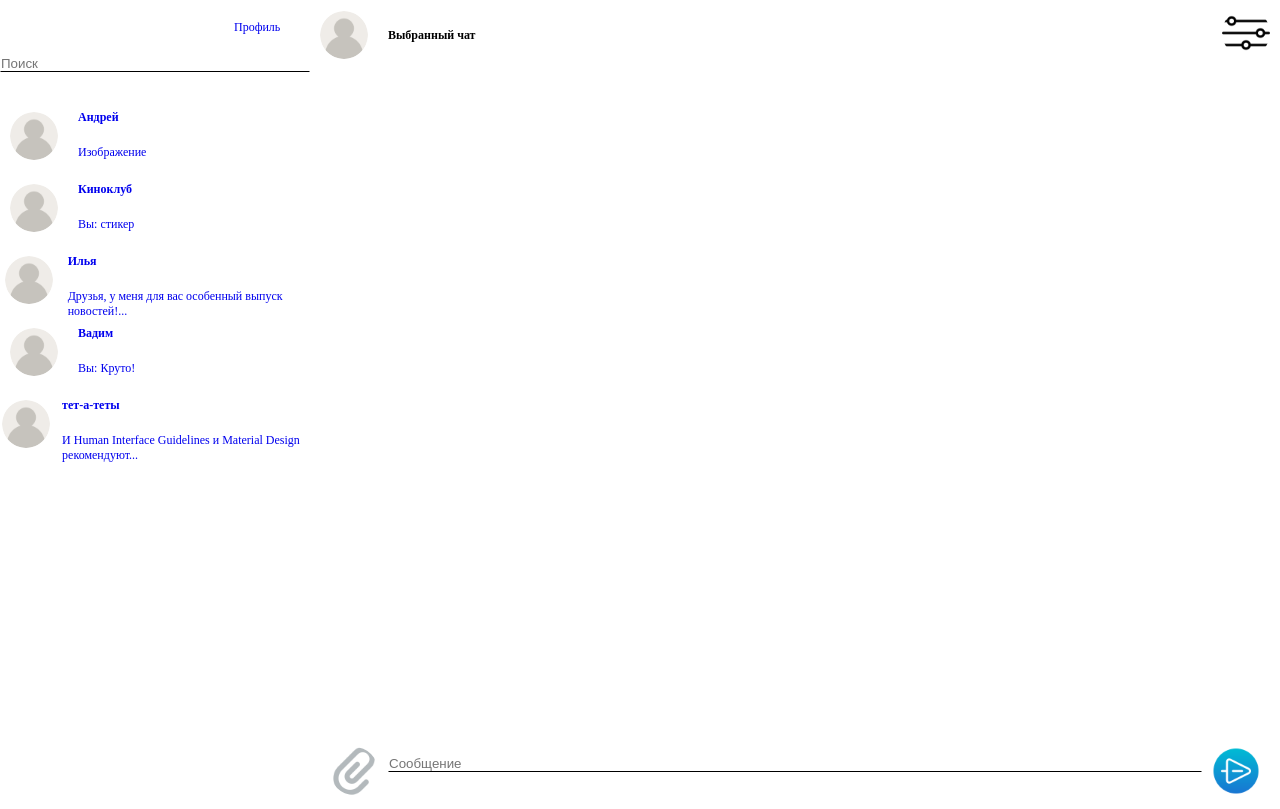
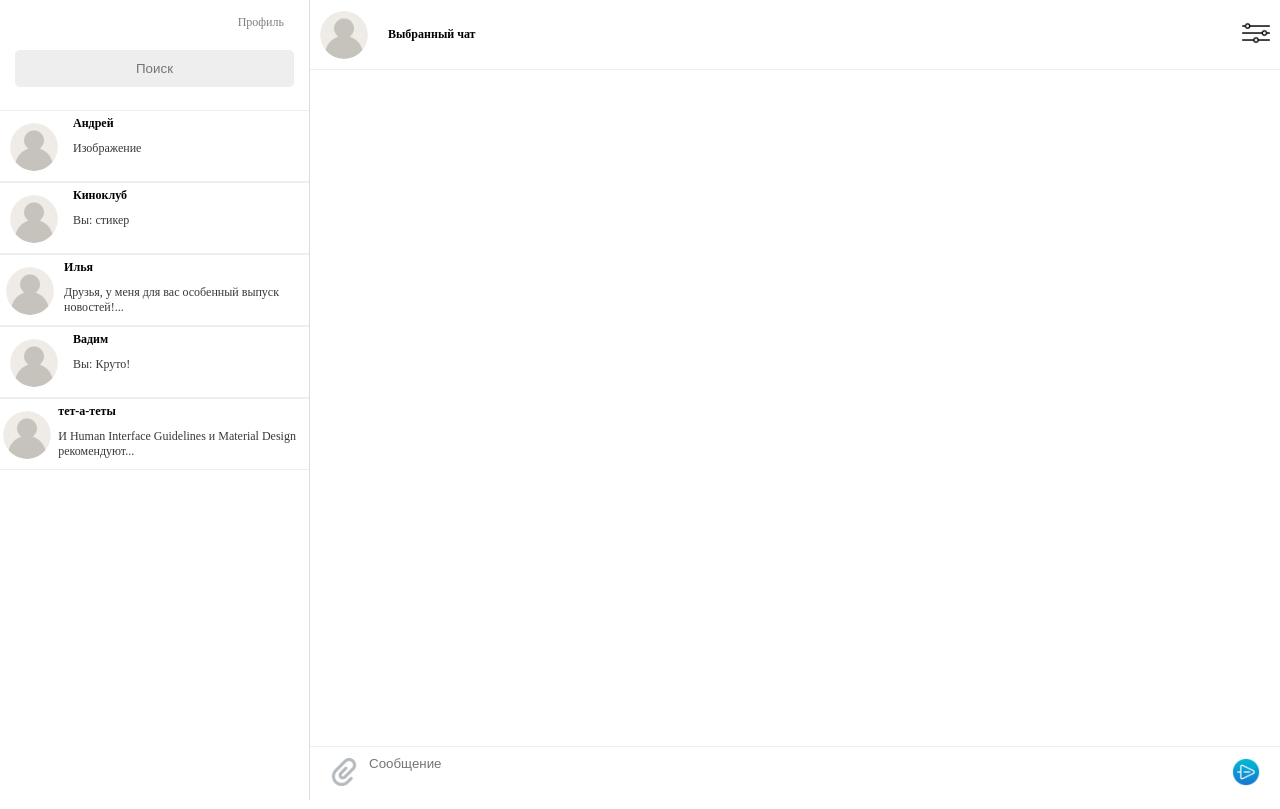
Before and after one commit to ZRNRD/middle.messenger.praktikum.yandex, a website built with Parcel: page index.html in a window 1280 px wide. Built offline with nearby package versions, Linux system fonts and the light colour scheme.

Commit message:
fixed styles

```diff
--- a/src/components/input/input.scss
+++ b/src/components/input/input.scss
@@ -8,17 +8,20 @@
 
 .input {
     border: 1px solid transparent;
-    border-bottom-color: var(--blue-color);
     width: 100%;
-    outline: transparent;
+    outline: none;
 }
+
+
 
 .input__error-message {
     color: var(--warning-color);
     font-size: 8px;
     line-height: 8px;
     margin-top: 8px;
+    background: grey;
 }
+
 
 .input__search {
     width: 290px;
--- a/src/main.scss
+++ b/src/main.scss
@@ -15,6 +15,7 @@ body {
 
 a {
     text-decoration: none;
+    color: rgb(56, 56, 56);
 }
 
 .hidden {
--- a/src/pages/chats/chats.scss
+++ b/src/pages/chats/chats.scss
@@ -6,25 +6,39 @@
 }
 
 
-.chat-list-area {
+.chat-list-container {
+    position: relative;
     width: 310px;
     min-height: 300px;
-    background-color: var(--bg-chat-color);
-    border-right: 1px solid var(--dark-gray-color);
+    background-color: white;
+    border-right: 1px solid #ddd;
 }
 
 .profile {
-    margin-top: 20px;
-    margin-left: 234px;
+    position: absolute;
+    margin-top: 15px;
+    right: 25px;
+
 }
 
 .profile__link-title {
-    color: var(--gray-text-color);
+    color: grey;
 }
 
 .search-input {
     text-align: center;
-    margin: 20px 0;
+    margin: 15px;
+    margin-top: 50px;
+
+}
+
+.search-input input{
+    background: #eee;
+    border-radius: 5px;
+    padding: 10px;
+}
+.search-input input::placeholder{
+    text-align: center;
 }
 
 .chat-list {
@@ -34,8 +48,8 @@
 
 .chat-list__item {
     height: 72px;
-    border-top: 1px solid var(--dark-gray-color);
-    border-bottom: 1px solid var(--dark-gray-color);
+    border-top: 1px solid #eee;
+    border-bottom: 1px solid #eee;
     display: flex;
 }
 
@@ -55,11 +69,12 @@
 
 .chat-list__item-name {
     font-weight: bold;
-    padding: 10px;
+    color: black;
+    padding: 5px;
 }
 
 .chat-list__item-message {
-    padding: 10px;
+    padding: 5px;
 }
 
 .message-input {
--- a/src/pages/chats/chats.tmpl.js
+++ b/src/pages/chats/chats.tmpl.js
@@ -1,9 +1,9 @@
 export default
     `<div class="chat-page">
         <div class="chat-page__container">
-            <div class="chat-list-area">
+            <div class="chat-list-container">
                 <div class="profile">
-                    <a class="profile__link" href="/viewProfile">
+                    <a class="profile__link" href="/profile">
                         <span class="profile__link-title">{{profileTitle}}</span>
                     </a>
                 </div>
@@ -12,7 +12,7 @@ export default
                 </div>
                 <ul class="chat-list">
                     {{#each dialogs}}
-                        <a class="profile__link" href="/chatSelected">
+                        <a class="profile__link" href="/selectedChat">
                             <li class="chat-list__item">
                                 <div class="chat-list__item-image">
                                     <img src="{{userAvatar}}" class="chat-list__item-icon">
--- a/src/pages/chats/modules/selectedChat/selectedChat.scss
+++ b/src/pages/chats/modules/selectedChat/selectedChat.scss
@@ -8,7 +8,7 @@
 .current-chat__header {
     height: 70px;
     display: flex;
-    border-bottom: 1px solid var(--dark-gray-color);
+    border-bottom: 1px solid #eee;
     width: 100%;
     align-items: center;
 }
@@ -21,13 +21,16 @@
     height: 72px;
 }
 
-.current-chat__header-icon,
+.current-chat__header-icon{
+    border-radius: 50%;
+    width: 48px;
+    height: 48px;
+}
 .chat-settings__icon,
 .add-file-button__icon,
 .send-button__icon{
-    border-radius: 50%;
-    width: 48px;
-    height: 48px;
+    width: 28px;
+    height: 28px;
 }
 
 
@@ -48,7 +51,7 @@
 .current-chat__footer {
     display: flex;
     height: 54px;
-    border-top: 1px solid var(--dark-gray-color);
+    border-top: 1px solid #eee;
     padding: 10px;
     align-items: center;
     justify-content: space-between;
```
